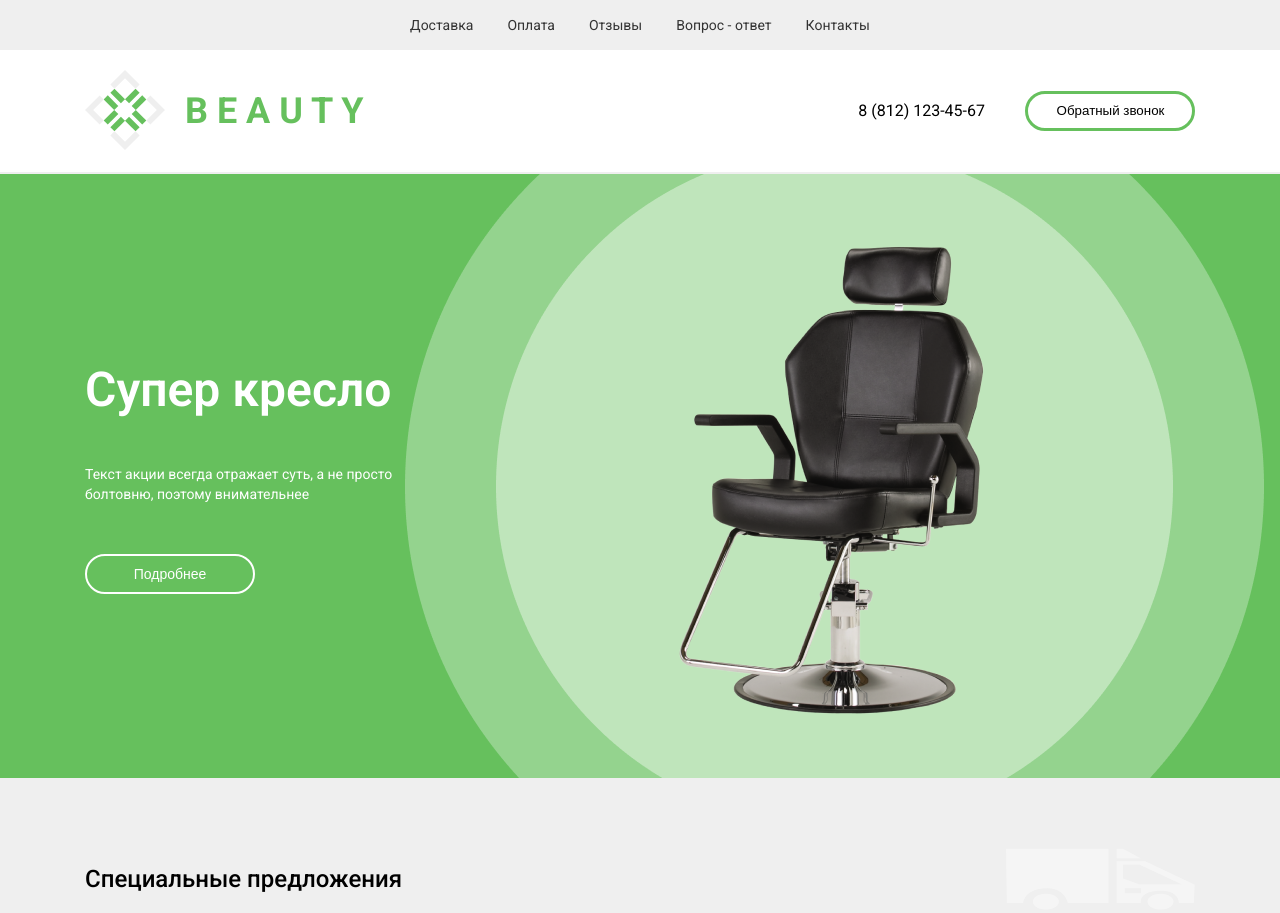
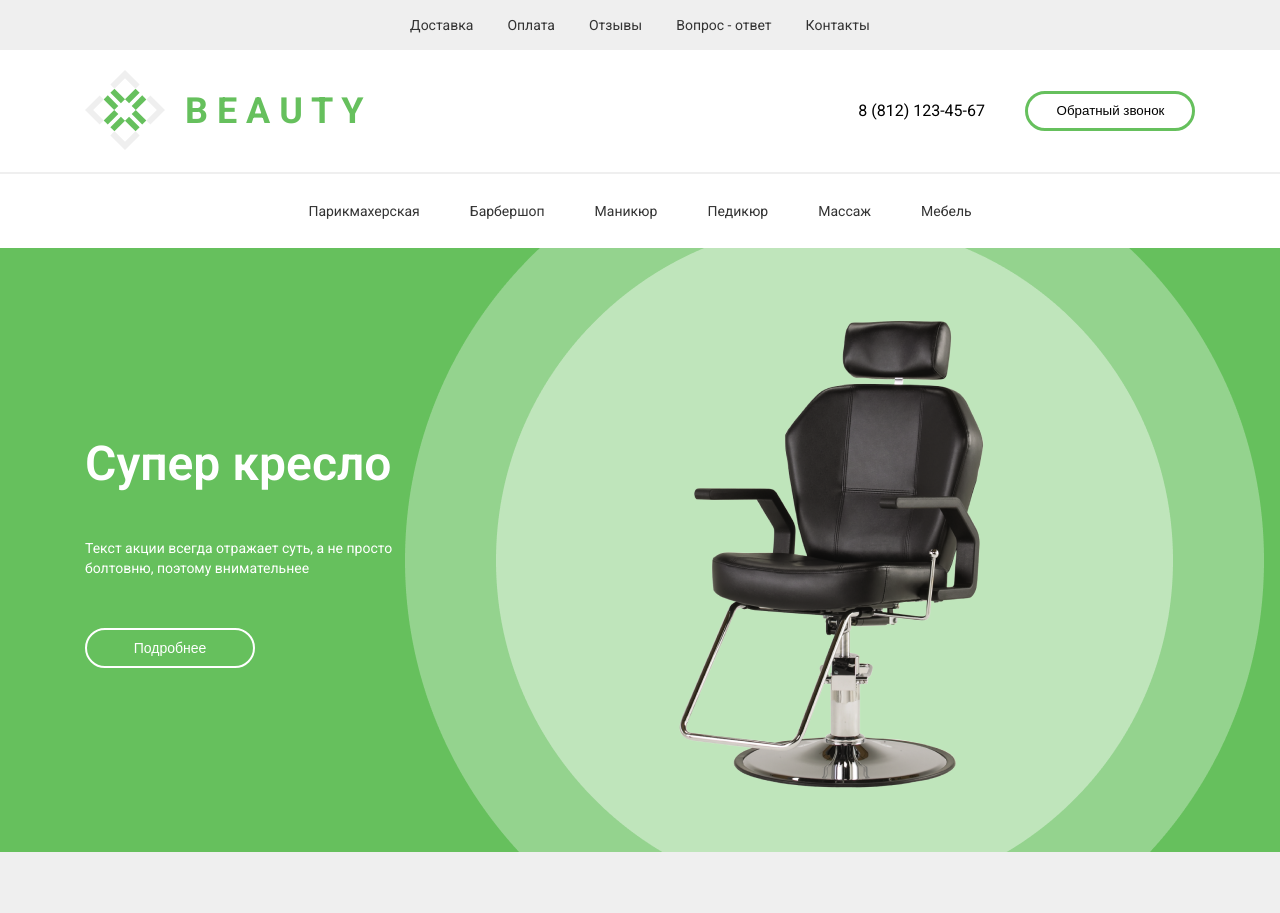
Before and after one commit to Nedorazumenie/chairs-shop, a plain HTML site: page index.html in a window 1280 px wide. Shown: the top 913 px of the page. Drawn offline with Linux system fonts and the light colour scheme.

Commit message:
added section services

```diff
--- a/index.html
+++ b/index.html
@@ -49,7 +49,7 @@
         <div class="line"></div>
     </header>
     <main class="main">
-    <!-- <section class="main__section-services">
+    <section class="main__section-services">
         <ul class="main__services-list">
             <li class="main__services-list-item">
                 <a href="" class="main__services-list-link">Парикмахерская</a>
@@ -70,7 +70,7 @@
                 <a href="" class="main__services-list-link">Мебель</a>
             </li>
         </ul>
-    </section> -->
+    </section>
     <section class="section__wrapper">
         <div class="container">
                 <div class="main__wrapper">
```
